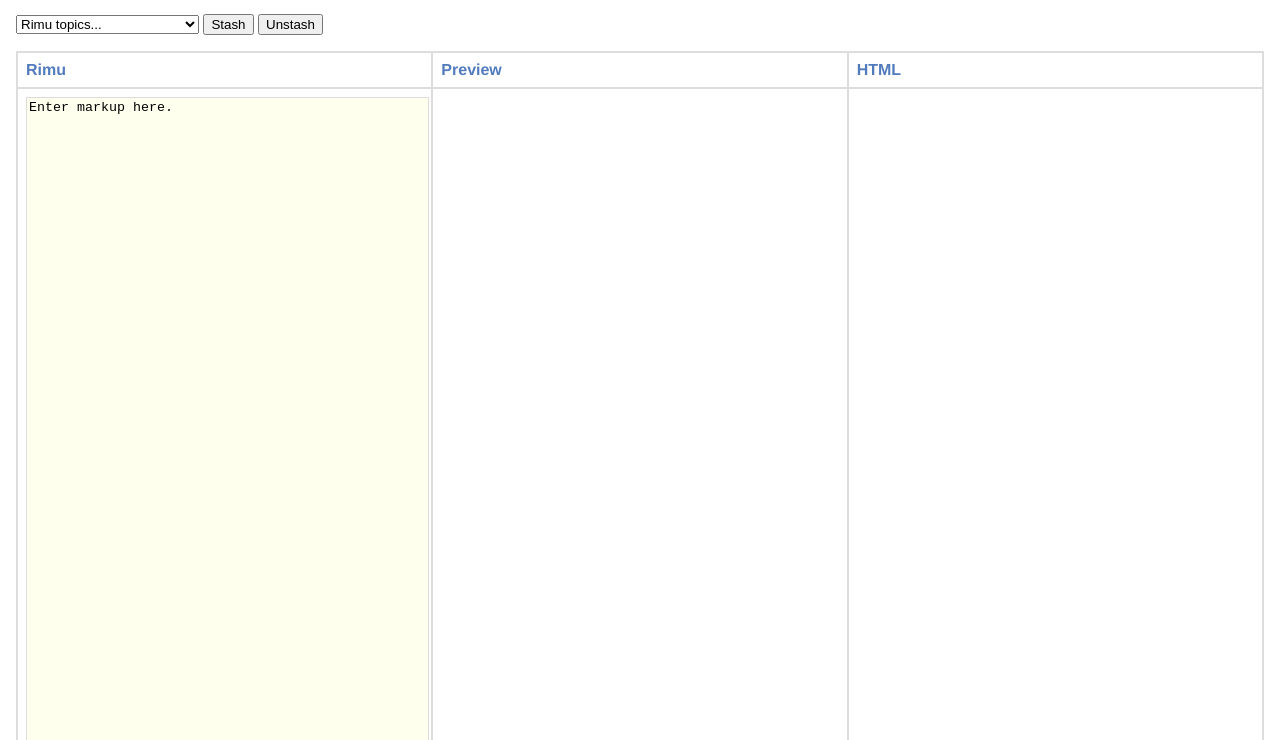
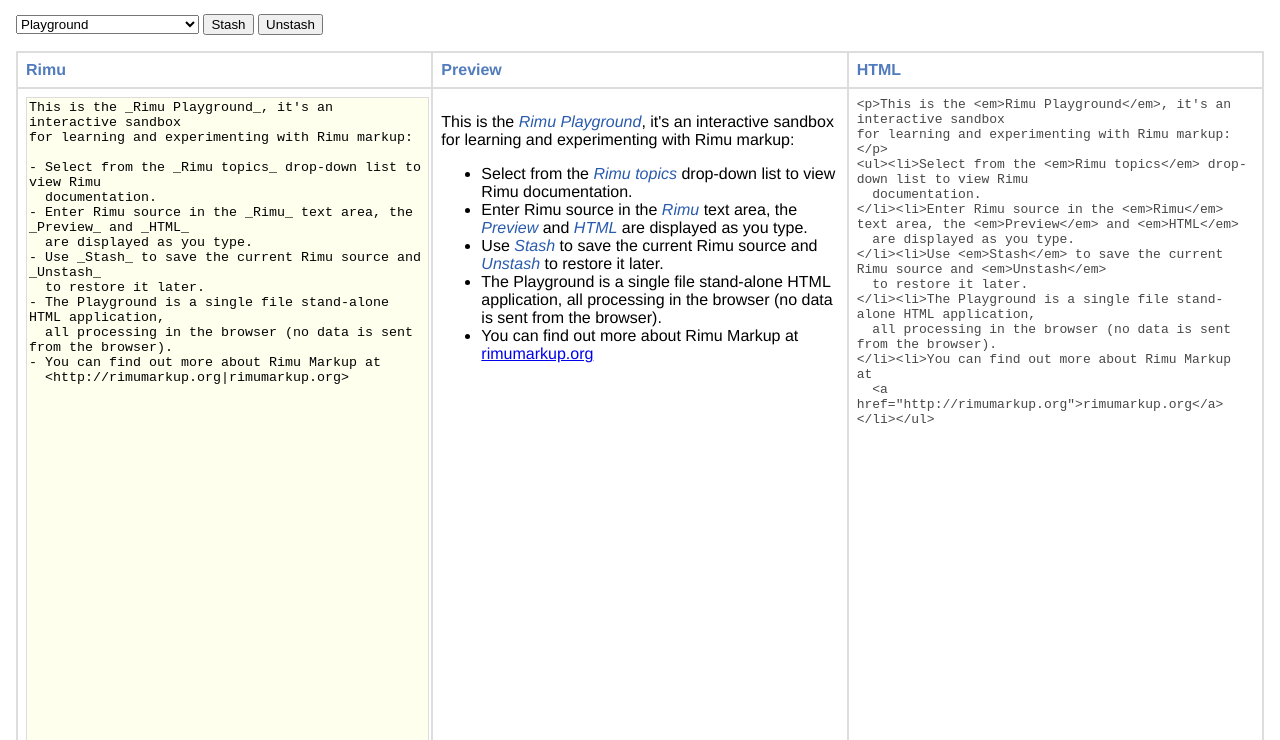
Before and after one commit to srackham/rimu, a website: page bin/rimuplayground.html in a window 1280 px wide. Shown: the part 60-800 px from the top of the page. Drawn offline with Linux system fonts and the light colour scheme.

Commit message:
Change default Playground help topic to 'Playground'. Documentation updates.

```diff
--- a/bin/rimuplayground.html
+++ b/bin/rimuplayground.html
@@ -65,9 +65,9 @@
   <h1><a href="http://rimumarkup.org/">Rimu Playground</a></h1>
 
   <p>
-    <select onchange="if (this.selectedIndex) renderCommentFrom(this.value);"
-            onclick="if (this.selectedIndex) renderCommentFrom(this.value);">
-      <option value="">Rimu topics...</option>
+    <select id="topic"
+            onchange="renderTopic(this.value)"
+            onclick="renderTopic(this.value)">
       <option value="topic-anchors-and-links">Anchors and links</option>
       <option value="topic-api">API</option>
       <option value="topic-character-entities">Character entities</option>
@@ -81,7 +81,7 @@
       <option value="topic-macros">Macros</option>
       <option value="topic-other">Other</option>
       <option value="topic-paragraphs">Paragraphs</option>
-      <option value="topic-playground">Playground</option>
+      <option selected value="topic-playground">Playground</option>
       <option value="topic-text-formatting">Text formatting</option>
       <option value="topic-tools">Tools</option>
       <option value="topic-urls-and-email">URLs and email addresses</option>
@@ -299,7 +299,7 @@
   margin.
 - An HTML block element is terminated with a blank line (it cannot
   contain blank lines).
-- Inline HTML tags can be escaped with a backslash character prefix.
+- HTML tags can be escaped with a backslash character prefix.
 - HTML elements can be excluded from the output using the API
   _safeMode_ option (see the _API_ topic).
 
@@ -459,14 +459,16 @@
 This is the _Rimu Playground_, it's an interactive sandbox
 for learning and experimenting with Rimu markup:
 
-- Stand-alone HTML application, all processing in the browser (no
-  data is sent from the browser).
+- Select from the _Rimu topics_ drop-down list to view Rimu
+  documentation.
 - Enter Rimu source in the _Rimu_ text area, the _Preview_ and _HTML_
   are displayed as you type.
-- Select from the _Rimu topics_ drop-down list to view Rimu
-  documentation.
 - Use _Stash_ to save the current Rimu source and _Unstash_
   to restore it later.
+- The Playground is a single file stand-alone HTML application,
+  all processing in the browser (no data is sent from the browser).
+- You can find out more about Rimu Markup at
+  <http://rimumarkup.org|rimumarkup.org>
 
 -->
 </div>
@@ -676,11 +678,14 @@
       rimuElement.value = stashText;
       convert();
     }
-    // Render Rimu source stored in comment inside div with id.
-    function renderCommentFrom(id) {
-      var commentDiv = document.getElementById(id);
+    // Render documentation topic stored in comment inside div with topic id.
+    function renderTopic(topicId) {
+      if (!topicId) {
+        topicId = document.getElementById('topic').value;
+      }
+      var commentDiv = document.getElementById(topicId);
       if (!commentDiv) {
-        alert('Missing div: ' + id);
+        alert('Missing topic: ' + topicId);
         return;
       }
       var rimuElement = document.getElementById('rimu');
@@ -701,6 +706,7 @@
       htmlElement.innerHTML = escapeSpecialChars(html);
       previewElement.innerHTML = html;
     }
+    window.onload = function () { renderTopic(); };
     // ]]>
   </script>
 </body>
```
Also changed, not shown: doc/tips.html (+1 -1 lines), 1 other file.
